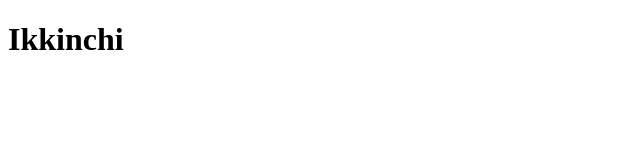
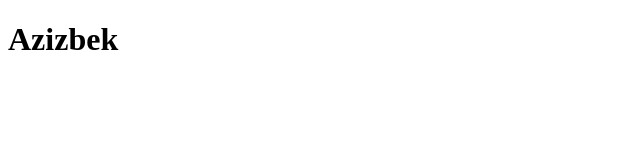
Before and after one commit to DeadMoroz01/second-project, a plain HTML site: page index.html in a window 1280 px wide. Shown: the full height of the page, 0-640 px from the left. Drawn offline with Linux system fonts and the light colour scheme.

Commit message:
my name dude

```diff
--- a/index.html
+++ b/index.html
@@ -7,7 +7,7 @@
 </head>
 <body>
 
-    <h1>Ikkinchi</h1>
+    <h1>Azizbek</h1>
 
 </body>
 </html>
```
